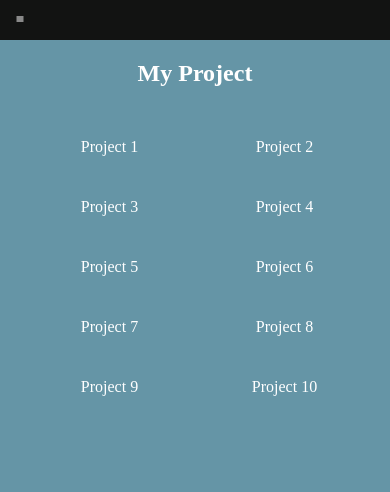
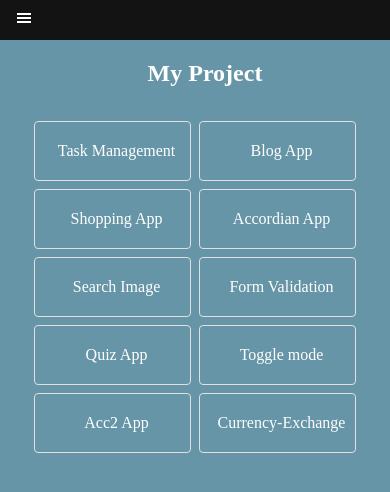
Before and after one commit to BbreeSwn/navigation-app, a React (Create React App) app: page /project in a window 390 px wide. Shown: the top 492 px of the page. Built offline with nearby package versions, Linux system fonts and the light colour scheme.

Commit message:
fix responsive

```diff
--- a/src/components/Navigate.css
+++ b/src/components/Navigate.css
@@ -84,11 +84,11 @@ span {
         align-items: center;
     }
     .menu-bar{
-        font-size: 0.5rem;
+        font-size: 1rem;
         margin-left: 1rem;
     }
     .menu-text a{
-        font-size: 14px;
+        font-size: 12px;
     }
     .menu-text{
         display: flex;
--- a/src/components/page/Home.css
+++ b/src/components/page/Home.css
@@ -17,7 +17,7 @@ img{
         margin: 10px 0 0 25px
     }
     img{
-        width: 70%;
+        width: 80%;
         margin: 5px
     }
 }
--- a/src/components/page/Project.css
+++ b/src/components/page/Project.css
@@ -5,6 +5,7 @@
     display: grid;
 grid-template-columns: 2fr 2fr 2fr;
 margin-top: 20px;
+
 }
 
 .project-text a{
@@ -15,7 +16,6 @@ height: 100%;
 display: flex;
 align-items: center;
 justify-content: center;
-padding: 0 16px;
 border-radius: 5px;
 color: white;
 }
@@ -24,17 +24,21 @@ color: white;
     display: flex;
     justify-content: center;
     align-items: center;
-    padding: 8px 0px 8px 16px;
     height: 60px;
+    border: 1px solid rgb(224, 224, 224);
+    border-radius: 4px;
+    margin: 4px;
+
 
 }
 .project-text a:hover{
-    background: rgb(107, 255, 228);
+    background: rgb(107, 230, 255);
+    transition: 300ms;
 }
 
 @media screen and (max-width: 768px){
     .container{
-        margin-top: 20px;
+        margin: 20px 0 0 20px;
     }
     h1{
         font-size: 1.5rem;
--- a/src/data/ProjectLink.js
+++ b/src/data/ProjectLink.js
@@ -1,52 +1,52 @@
 const projectLink = [
   {
     projectId: 1,
-    projectTitle: "Project 1",
+    projectTitle: "Task Management",
     link: "https://swn-task-management.netlify.app/",
   },
   {
     projectId: 2,
-    projectTitle: "Project 2",
+    projectTitle: "Blog App",
     link: "https://swn-blog-application.netlify.app/",
   },
   {
     projectId: 3,
-    projectTitle: "Project 3",
+    projectTitle: "Shopping App",
     link: "https://swn-shopping-application.netlify.app/",
   },
   {
     projectId: 4,
-    projectTitle: "Project 4",
+    projectTitle: "Accordian App",
     link: "https://swn-accordian-application.netlify.app/",
   },
   {
     projectId: 5,
-    projectTitle: "Project 5",
+    projectTitle: "Search Image",
     link: "https://swnsearchimageapp.netlify.app/",
   },
   {
     projectId: 6,
-    projectTitle: "Project 6",
+    projectTitle: "Form Validation",
     link: "https://swn-formvalidation.netlify.app/",
   },
   {
     projectId: 7,
-    projectTitle: "Project 7",
+    projectTitle: "Quiz App",
     link: "https://swn-quizapp.netlify.app/",
   },
   {
     projectId: 8,
-    projectTitle: "Project 8",
+    projectTitle: "Toggle mode",
     link: "https://swn-togglemode.netlify.app/",
   },
   {
     projectId: 9,
-    projectTitle: "Project 9",
+    projectTitle: "Acc2 App",
     link: "https://swn-acc-app.netlify.app/",
   },
   {
     projectId: 10,
-    projectTitle: "Project 10",
+    projectTitle: "Currency-Exchange",
     link: "https://swn-currency-exchange.netlify.app",
   },
 ];
```
